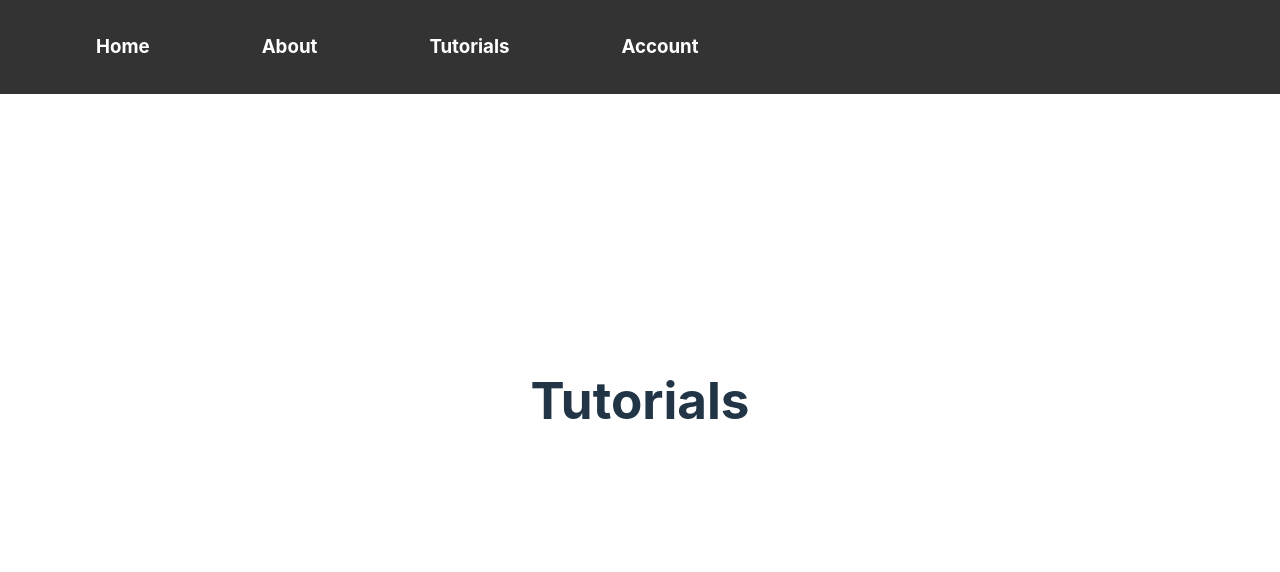
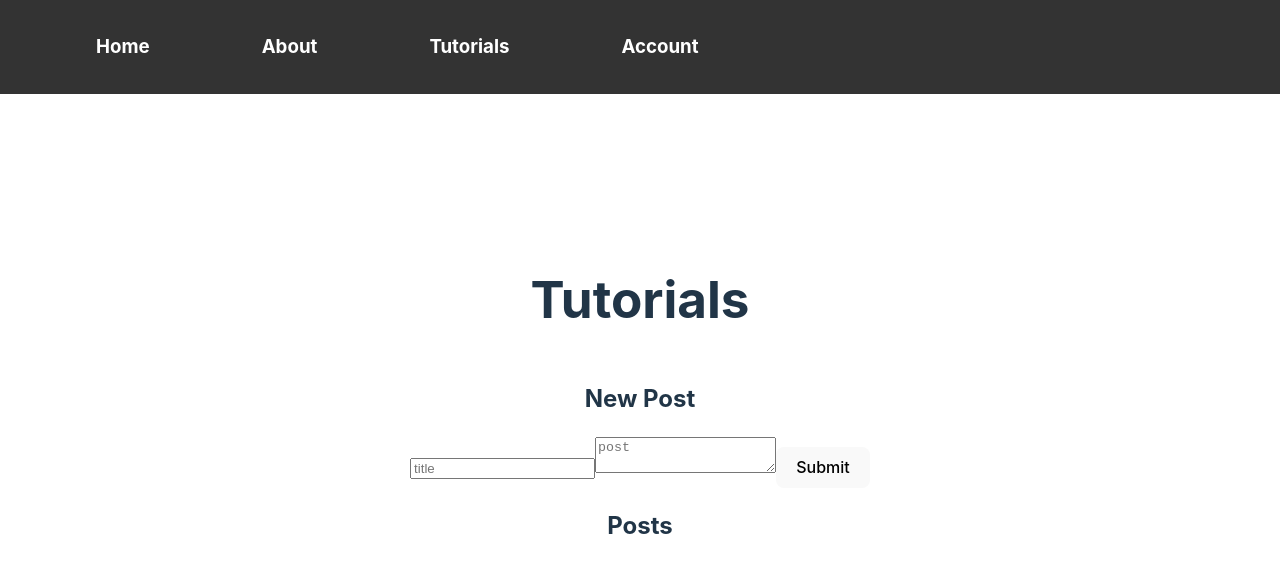
Before and after one commit to TommyMart/socialMedia-app-client, a React (Vite) app: page /users/1/tutorials in a window 1280 px wide. Shown: the top 572 px of the page. Built offline with nearby package versions, Linux system fonts and the light colour scheme.

Commit message:
feat: implemented a new post and posts container

```diff
--- /dev/null
+++ b/src/components/post/post.jsx
@@ -0,0 +1,103 @@
+import { useState } from "react"
+import { useUserData } from "../../contexts/UserContext";
+import './posts.css'
+
+const Post = () => {
+    const [newPost, setNewPost] = useState('');
+    const [title, setTitle] = useState('');
+    const userData = useUserData();
+    const [posts, setPosts] = useState([]);
+    // const [location, setLocation] = useState('');
+    // const [tags, setTags] = useState('');
+
+
+    const handleSubmit = async (event) => {
+        event.preventDefault();
+
+        try {
+            const response = await fetch('http://localhost:3000/users/post', {
+                method: 'POST',
+                headers: {
+                    'Content-Type': 'application/json',
+                },
+                body: JSON.stringify({
+                    // userId: userData.id,
+                    content: newPost,
+                    title: title,
+                    // location: location,
+                    // tags: tags.split(', ').map(tag => tag.trim())
+
+                }),
+            });
+
+            if (response.ok) {
+                const createdPost = await response.json();
+
+                // Update state with new post
+                setPosts([...posts, { ...createdPost.post, id: createdPost.post.id }]);
+                setNewPost('');
+                setTitle('');
+                // setLocation('');
+                // setTags('');
+
+            } else {
+                console.error('Failed to create a post');
+            }
+        } catch (error) {
+            console.error('Error submitting the post:', error);
+        }
+    };
+
+    return (
+        <>
+            <div className="posts">
+            <div className="postEntryContainer">
+            <h2>New Post</h2>
+            <form onSubmit={handleSubmit}>
+                <input
+                    value={title}
+                    onChange={(e) => setTitle(e.target.value)}
+                    placeholder="title"
+                    required
+                    ></input>
+                    {/* <input
+                    value={location}
+                    onChange={(e) => setLocation(e.target.value)}
+                    placeholder="location"
+                    ></input> */}
+                <textarea
+                    value={newPost}
+                    onChange={(e) => setNewPost(e.target.value)}
+                    placeholder="post"
+                    required>
+                </textarea>
+                {/* <textarea
+                    value={tags}
+                    onChange={(e) => setTags(e.target.value)}
+                    placeholder="tags"
+                    >
+
+                </textarea> */}
+            <button type="submit">Submit</button>
+
+            </form >
+            </div>
+            <h2>Posts</h2>
+            <ul className="postContainer">
+                {posts.map(post => (
+                    <li key={post.id} className="post">
+                        <p>{post.content}</p>
+                        {/* <small>Posted by: {userData.username}</small> */}
+                        <small>Title: {post.title}</small>
+                        {/* <small>Location: {post.location}</small>
+                        <small>Tags: {post.tags.join(', ')}</small> */}
+                    </li>
+                ))}
+            </ul>
+
+            </div>
+        </>
+    )
+}
+
+export default Post;
--- /dev/null
+++ b/src/components/post/posts.css
@@ -0,0 +1,29 @@
+.posts {
+  display: flex;
+  flex-direction: column;
+  background-color: white;
+}
+
+.post {
+  border: 2px solid black;
+  border-radius: 8px;
+  display: flex;
+  flex-direction: column;
+  align-items: center;
+  justify-content: center;
+  margin: 1rem;
+}
+
+.postContainer {
+  display: flex;
+  background-color: white;
+}
+
+.postEntryContainer {
+  display: flex;
+  flex-direction: column;
+  align-items: center; /* Centers items horizontally */
+  justify-content: center; /* Centers items vertically */
+  width: 100%; /* Adjust width as needed */
+  margin: 0 auto; /* Centers the container if a fixed width is set */
+}
--- a/src/pages/signUpLogIn/signUp-LogIn.jsx
+++ b/src/pages/signUpLogIn/signUp-LogIn.jsx
@@ -1,6 +1,7 @@
 import React, { useState } from "react";
 import { useNavigate } from "react-router-dom";
 import { useUserData } from "../../contexts/UserContext";
+import './signUpLogIn.css'
 
 
 function SignUpLogIn() {
@@ -77,6 +78,8 @@ function SignUpLogIn() {
 
 
     return (
+        <>
+        <h1 className="header">Electronic Music App V2</h1>
         <div className="signUpLogIn">
             <button
                 className="signUp"
@@ -161,6 +164,7 @@ function SignUpLogIn() {
                 {message && <p>{message}</p>}
             </form>
         </div>
+        </>
     );
 }
 
--- a/src/pages/signUpLogIn/signUpLogIn.css
+++ b/src/pages/signUpLogIn/signUpLogIn.css
@@ -1,7 +1,20 @@
 .signUpLogIn {
   display: flex;
-  flex-direction: row;
+  flex-direction: column; /* Stacks items vertically */
+  align-items: center; /* Centers the content horizontally */
+  justify-content: center; /* Centers the content vertically */
+  height: 100vh; /* Full viewport height for centering */
   padding: 2rem;
   text-align: center;
-  justify-content: center;
 }
+
+/* Style for the header to stick to the top */
+.header {
+  position: fixed; /* Keeps the header fixed at the top */
+  top: 1rem; /* Aligns the header to the top */
+  left: 0;
+  width: 100%; /* Stretches the header across the screen */
+  padding: 2rem 0;
+  text-align: center;
+  z-index: 100; /* Ensures the header stays above other content */
+}
--- a/src/pages/tutorials/tutorials.jsx
+++ b/src/pages/tutorials/tutorials.jsx
@@ -1,10 +1,14 @@
-
+import Post from "../../components/post/post";
 
 function Tutorials() {
 
+
+
     return (
+
         <>
             <h1>Tutorials</h1>
+            <Post />
         </>
     )
 }
```
